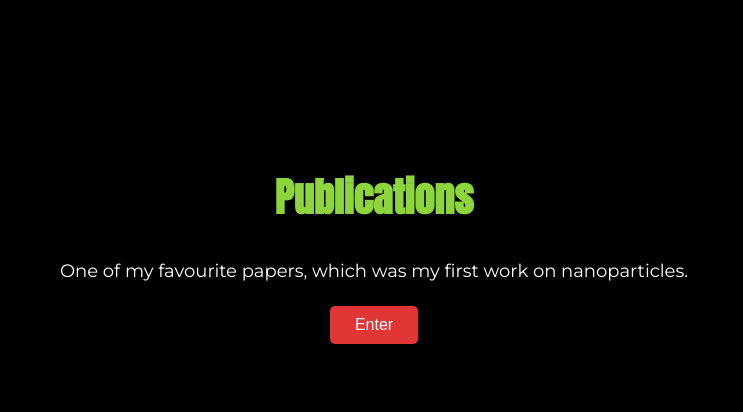
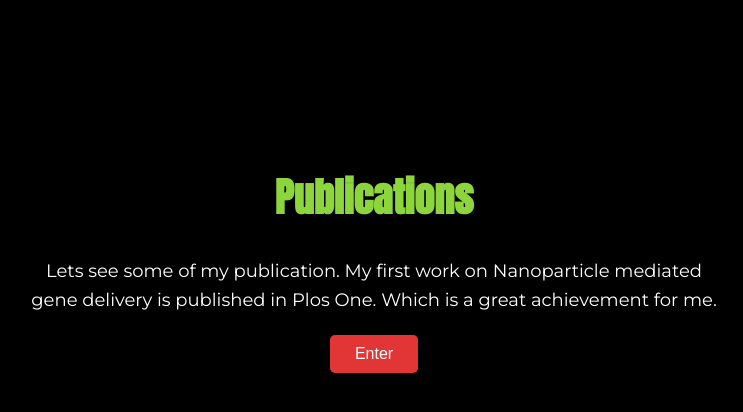
Before and after one commit to nanosrini/nanosrini.github.io, a Jekyll site: the page home/index.html, which Jekyll copies as it is, in a window 1280 px wide and 900 px high, scrolled down 2236 px. Shown: the top 412 px of the window, without its empty margins (266-1009 px from the left). Built offline with Jekyll 4.4.1, drawn with Linux system fonts in a browser that asks for light colours.

Commit message:
Update index.html

```diff
--- a/home/index.html
+++ b/home/index.html
@@ -212,7 +212,8 @@ section {
 
     <section id="publications">
       <h1>Publications</h1>
-      <p>One of my favourite papers, which was my first work on nanoparticles.</p>
+      <p>Lets see some of my publication. My first work on Nanoparticle mediated gene delivery is
+		  published in Plos One. Which is a great achievement for me.</p>
       <button class="enter-btn" onclick="wrapThenGo(event, 'publications.html')">Enter</button>
     </section>
 
```
